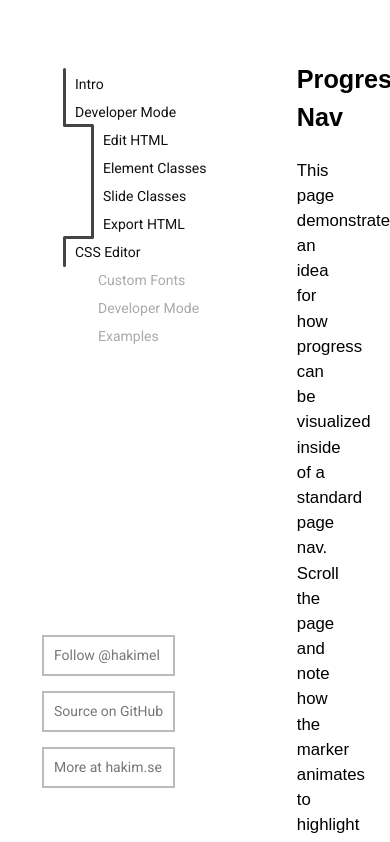
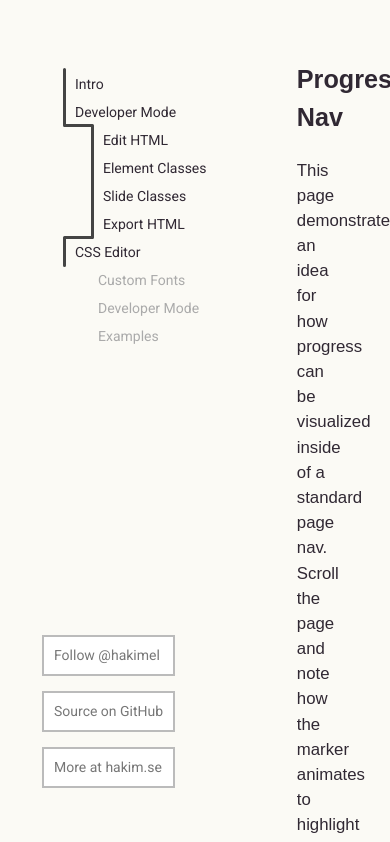
Before and after one commit to kami8ma8810/Hilight-contents, a plain HTML site: page raw_index.html in a window 390 px wide. Shown: the top 842 px of the page. Drawn offline with Linux system fonts and the light colour scheme; a web font is replaced by a local one.

Commit message:
背景色、文字色変更

```diff
--- a/style.scss
+++ b/style.scss
@@ -1,14 +1,19 @@
 // ====================共通====================
 * {
-	-webkit-box-sizing:border-box;
-	        box-sizing:border-box;
+	box-sizing:border-box;
+}
+
+html {
+	font-size:62.5%;
 }
 
 body {
 	overflow:auto;
 	padding:1em 2em 2em 20em;
 	width:100vw;
-	font-size:16px;
+	background-color:#fbfaf5;
+	color:#302833;
+	font-size:1.6rem;
 	font-family:"Roboto", sans-serif;
 	line-height:1.5;
 }
@@ -17,7 +22,6 @@ body {
 // ====================ヘッダー====================
 .header {
 	width:100%;
-	background:crimson;
 }
 
 // ====================目次====================
@@ -44,14 +48,12 @@ body {
 		color:#aaaaaa;
 		text-decoration:none;
 		-webkit-transition:all 0.3s cubic-bezier(0.230, 1.000, 0.320, 1.000);
-		     -o-transition:all 0.3s cubic-bezier(0.230, 1.000, 0.320, 1.000);
 		        transition:all 0.3s cubic-bezier(0.230, 1.000, 0.320, 1.000);
 	}
 
 	li.visible > a {
-		color:#111111;
+		color:#302833;
 		-webkit-transform:translate(5px);
-		    -ms-transform:translate(5px);
 		        transform:translate(5px);
 	}
 }
@@ -67,7 +69,6 @@ body {
 
 	path {
 		-webkit-transition:all 0.3s ease;
-		     -o-transition:all 0.3s ease;
 		        transition:all 0.3s ease;
 	}
 }
@@ -118,7 +119,6 @@ body {
 table ,
 td ,
 th {
-	border:1px solid #555555;
 	border-collapse:collapse;
 }
 
@@ -147,6 +147,6 @@ th {
 
 @media screen and (max-width: 560px) {
 	body {
-		font-size:14px;
+		font-size:1.4rem;
 	}
 }
```
Also changed, not shown: index.html (+1 -10 lines), normalize.css, style.css.
